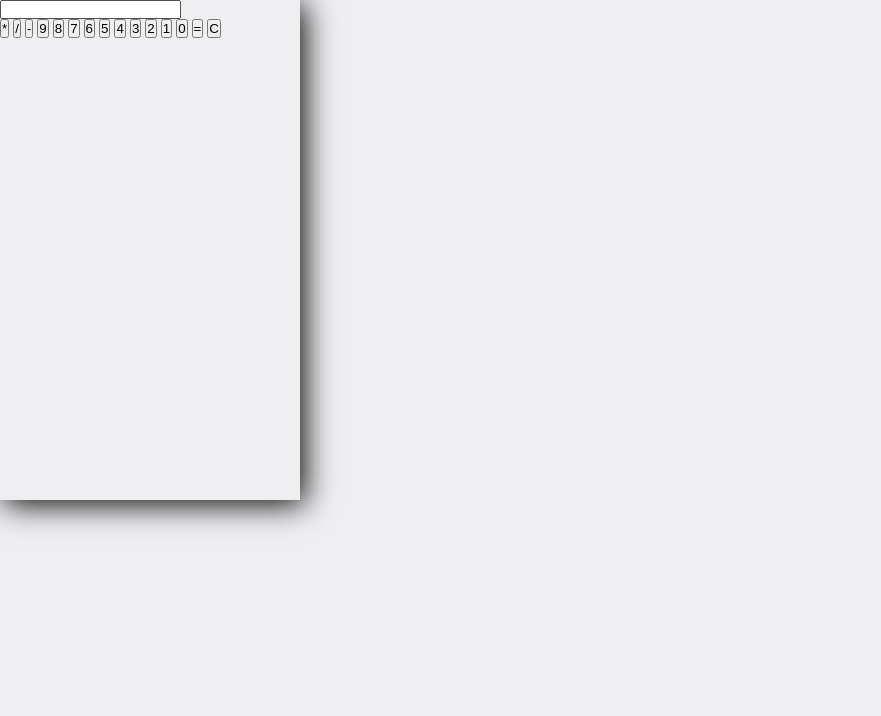
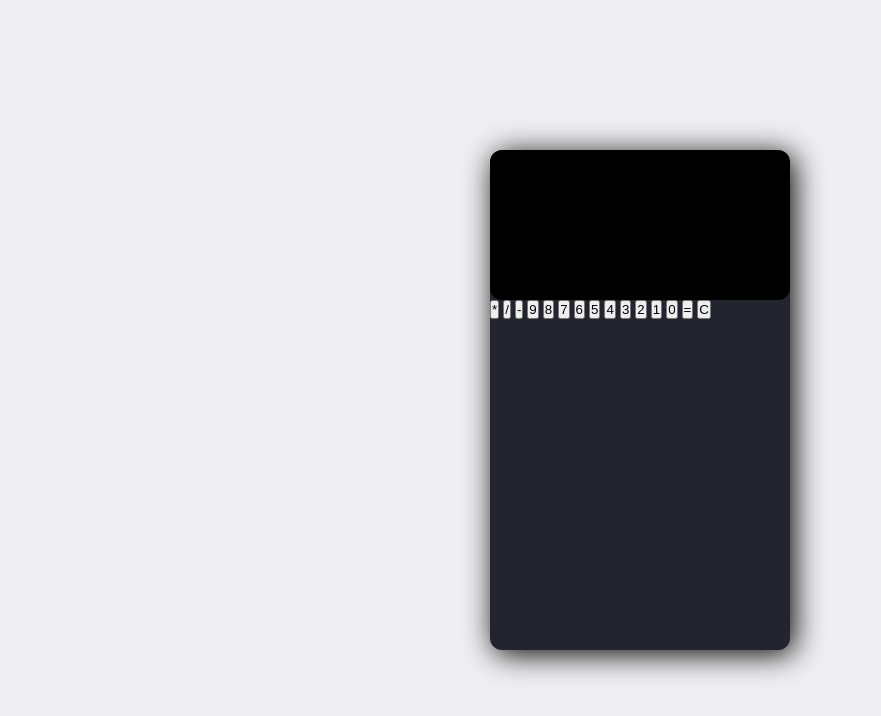
Before and after one commit to mercenar17r/calculator-with-javascript, a plain HTML site: page index.html in a window 1280 px wide. Shown: the whole page, without its empty margins (0-881 px from the left). Drawn offline with Linux system fonts and the light colour scheme.

Commit message:
style form

```diff
--- a/style.css
+++ b/style.css
@@ -6,10 +6,29 @@
 body {
   min-height: 100vh;
   background: #efeff2;
+  display: flex;
+  justify-content: center;
+  align-items: center;
 }
 
 .calculator {
   width: 300px;
   height: 500px;
   box-shadow: 4px 4px 30px rgba(0, 0, 0, 3);
+  border-radius: 12px;
+  background: #22252d;
+  overflow: hidden;
 }
+
+form input {
+  width: 100%;
+  height: 150px;
+  border: none;
+  border-radius: 12px;
+  font-size: 2rem;
+  padding: 1rem;
+  color: #fff;
+  background: #000;
+  text-align: right;
+  pointer-events: none;
+}
```
